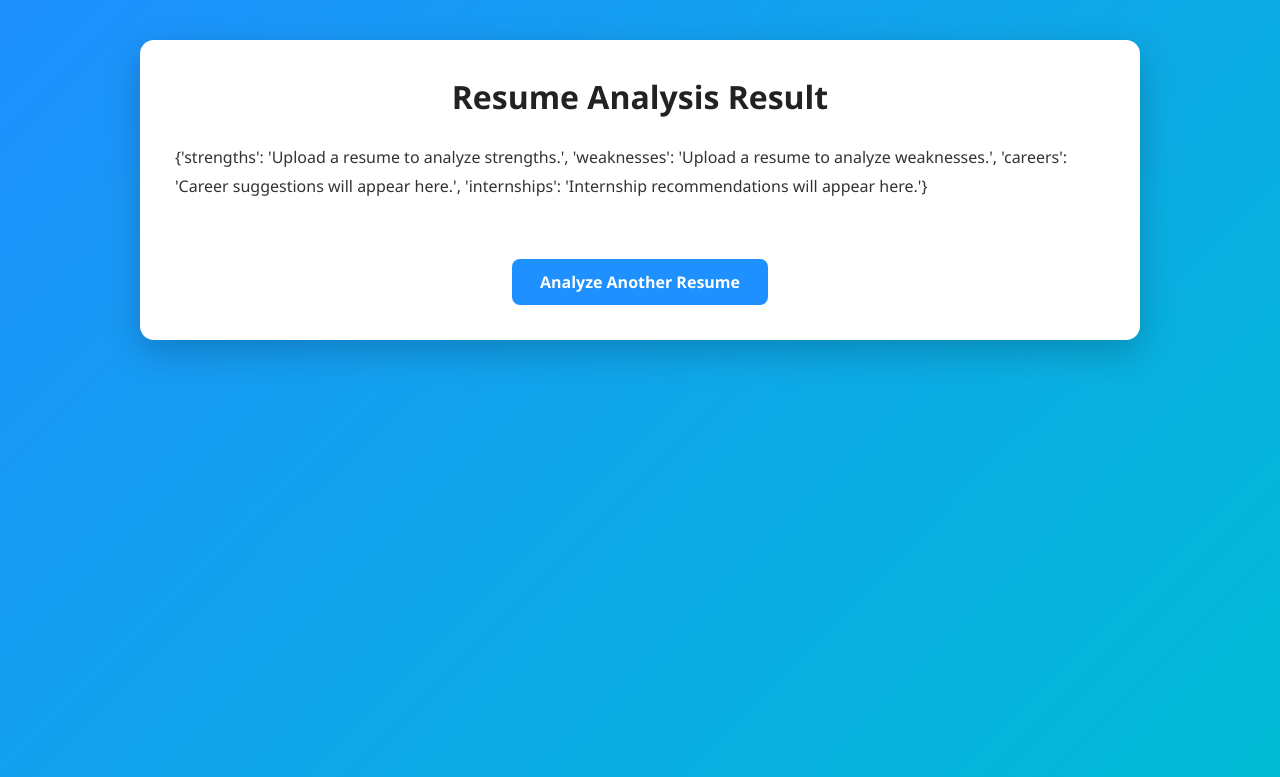
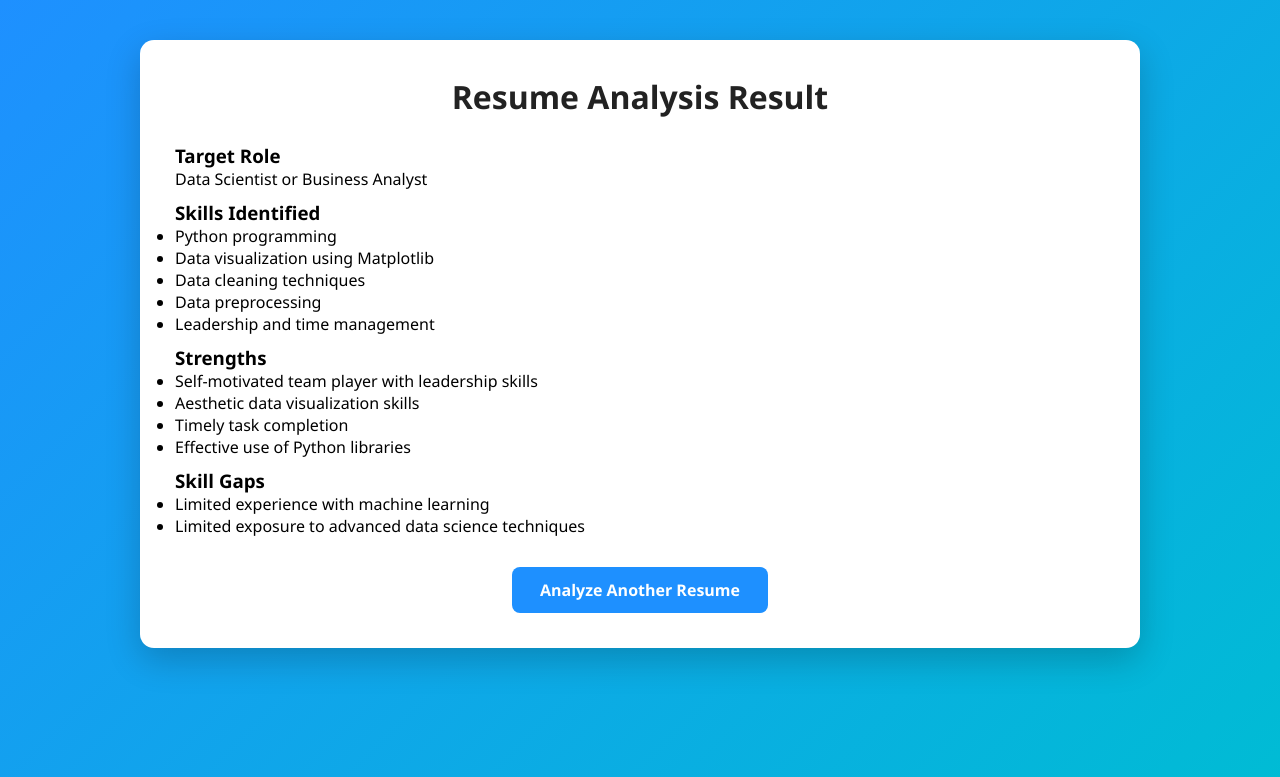
Before and after one commit to jayanthkumar2507/csv_project, a Flask app: page /analyze in a window 1280 px wide. Shown: the top 777 px of the page. Run offline with Flask 3, Linux system fonts and the light colour scheme; some libraries are stand-ins or nearby versions.

Commit message:
UI fixes and final resume analyzer update

```diff
--- a/templates/result.html
+++ b/templates/result.html
@@ -9,19 +9,45 @@
 
 <div class="page">
     <div class="result-box">
-
         <h1>Resume Analysis Result</h1>
 
         <div class="section">
-            <pre class="analysis-text">
-{{ data }}
-            </pre>
+            <h3>Target Role</h3>
+            <p>Data Scientist or Business Analyst</p>
+        </div>
+
+        <div class="section">
+            <h3>Skills Identified</h3>
+            <ul>
+                <li>Python programming</li>
+                <li>Data visualization using Matplotlib</li>
+                <li>Data cleaning techniques</li>
+                <li>Data preprocessing</li>
+                <li>Leadership and time management</li>
+            </ul>
+        </div>
+
+        <div class="section">
+            <h3>Strengths</h3>
+            <ul>
+                <li>Self-motivated team player with leadership skills</li>
+                <li>Aesthetic data visualization skills</li>
+                <li>Timely task completion</li>
+                <li>Effective use of Python libraries</li>
+            </ul>
+        </div>
+
+        <div class="section">
+            <h3>Skill Gaps</h3>
+            <ul>
+                <li>Limited experience with machine learning</li>
+                <li>Limited exposure to advanced data science techniques</li>
+            </ul>
         </div>
 
         <div class="actions">
             <a href="/" class="btn">Analyze Another Resume</a>
         </div>
-
     </div>
 </div>
 
```
